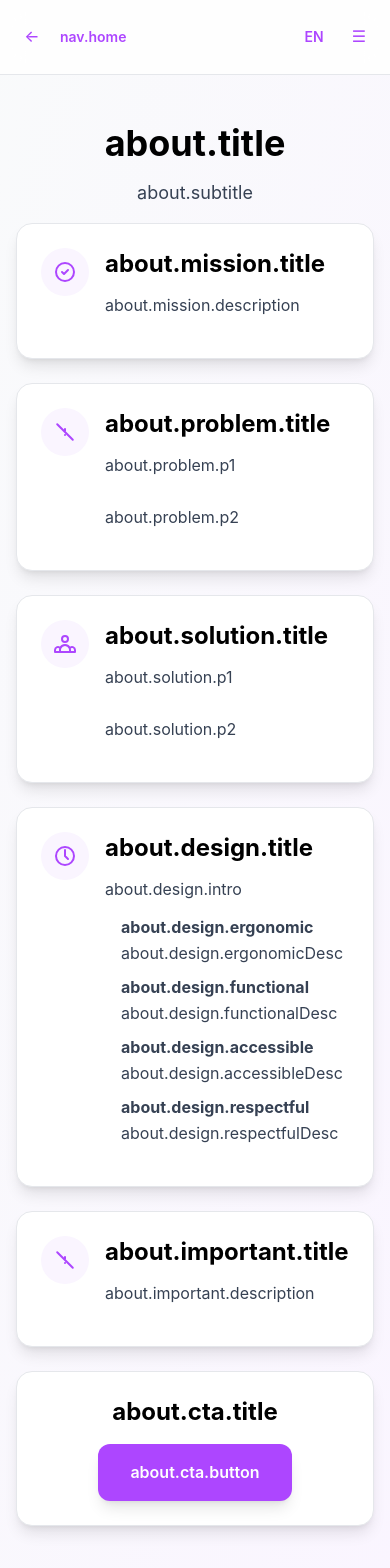
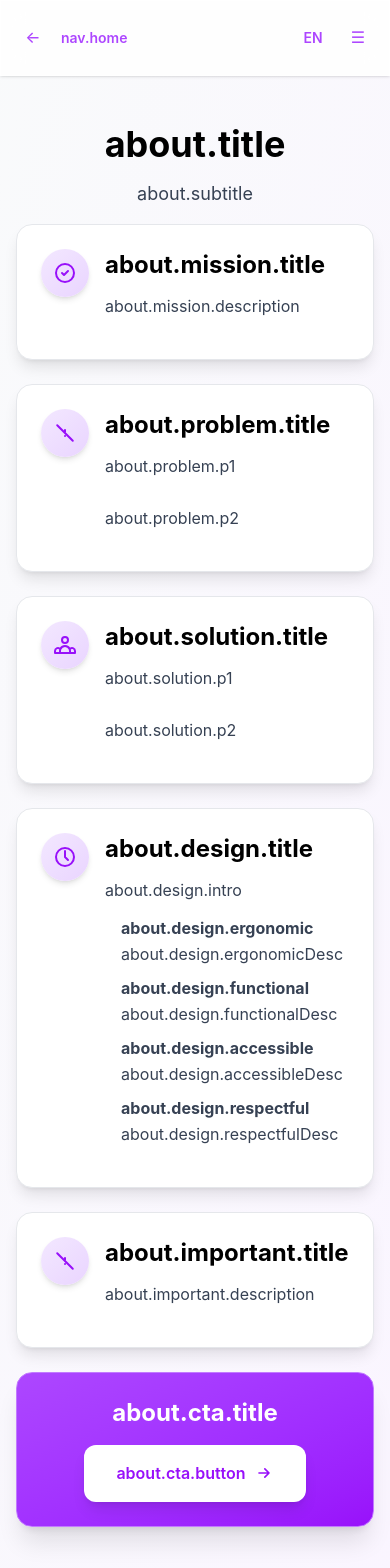
Before and after one commit to luizteco/thesis, a React (Vite) app: page /about in a window 390 px wide. Shown: the top 1568 px of the page. Built offline with nearby package versions, Linux system fonts and the light colour scheme; the HTML template or start-up script is replaced by a standard one.

Commit message:
feat: high-end UI enhancements - animations, glassmorphism, hover effects, gradients

```diff
--- a/src/App.tsx
+++ b/src/App.tsx
@@ -56,7 +56,7 @@ function Navigation() {
   ];
 
   return (
-    <nav className="sticky top-0 bg-white/80 backdrop-blur-md border-b border-gray-200 z-50">
+    <nav className="sticky top-0 glass border-b border-gray-200/50 z-50 shadow-sm">
       <div className="max-w-7xl mx-auto px-4 sm:px-6 lg:px-8 py-4 flex items-center justify-between">
         {/* Back button + Logo/Home link */}
         <div className="flex items-center gap-3">
--- a/src/index.css
+++ b/src/index.css
@@ -12,10 +12,93 @@
   color: #000000;
 }
 
+html {
+  scroll-behavior: smooth;
+}
+
 * {
-  transition: all 0.15s ease-in-out;
+  transition: none;
+}
+
+/* Smooth transitions for specific properties */
+a, button {
+  transition: all 0.2s cubic-bezier(0.4, 0, 0.2, 1);
 }
 
 button:active {
   transform: scale(0.98);
 }
+
+/* Fade in animation */
+@keyframes fadeIn {
+  from {
+    opacity: 0;
+    transform: translateY(20px);
+  }
+  to {
+    opacity: 1;
+    transform: translateY(0);
+  }
+}
+
+.animate-fade-in {
+  animation: fadeIn 0.6s cubic-bezier(0.4, 0, 0.2, 1) forwards;
+}
+
+/* Stagger animation delay for children */
+.stagger-1 { animation-delay: 0.1s; }
+.stagger-2 { animation-delay: 0.2s; }
+.stagger-3 { animation-delay: 0.3s; }
+.stagger-4 { animation-delay: 0.4s; }
+
+/* Glassmorphism effect */
+.glass {
+  background: rgba(255, 255, 255, 0.8);
+  backdrop-filter: blur(12px);
+  -webkit-backdrop-filter: blur(12px);
+  border: 1px solid rgba(255, 255, 255, 0.3);
+}
+
+/* Enhanced shadow on hover */
+.hover-lift {
+  transition: all 0.3s cubic-bezier(0.4, 0, 0.2, 1);
+}
+
+.hover-lift:hover {
+  transform: translateY(-4px);
+  box-shadow: 0 20px 40px rgba(124, 58, 237, 0.15);
+}
+
+/* Button glow effect */
+.btn-glow {
+  position: relative;
+  overflow: hidden;
+}
+
+.btn-glow::before {
+  content: '';
+  position: absolute;
+  top: 50%;
+  left: 50%;
+  width: 0;
+  height: 0;
+  border-radius: 50%;
+  background: rgba(255, 255, 255, 0.3);
+  transform: translate(-50%, -50%);
+  transition: width 0.6s, height 0.6s;
+}
+
+.btn-glow:hover::before {
+  width: 300px;
+  height: 300px;
+}
+
+/* Image loading blur effect */
+.img-blur {
+  filter: blur(8px);
+  transition: filter 0.3s ease-in-out;
+}
+
+.img-loaded {
+  filter: blur(0);
+}
--- a/src/pages/about.tsx
+++ b/src/pages/about.tsx
@@ -7,24 +7,31 @@ export function About() {
   return (
     <div className="min-h-[calc(100vh-64px)] bg-gradient-to-br from-gray-50 to-purple-50 py-12">
       <div className="max-w-4xl mx-auto px-4 sm:px-8 space-y-8">
-        <div className="text-center mb-4">
+        <div className="text-center mb-4 animate-fade-in">
           <h1 className="text-4xl sm:text-5xl font-bold text-black mb-4">{t("about.title")}</h1>
           <p className="text-lg sm:text-xl text-gray-700">{t("about.subtitle")}</p>
         </div>
 
         <div className="space-y-6">
+          <div className="stagger-1 animate-fade-in" style={{ opacity: 0 }}>
             <Section title={t("about.mission.title")} icon="check">
               {t("about.mission.description")}
             </Section>
+          </div>
 
+          <div className="stagger-2 animate-fade-in" style={{ opacity: 0 }}>
             <Section title={t("about.problem.title")} icon="alert">
               <>{t("about.problem.p1")}<br /><br />{t("about.problem.p2")}</>
             </Section>
+          </div>
 
+          <div className="stagger-3 animate-fade-in" style={{ opacity: 0 }}>
             <Section title={t("about.solution.title")} icon="people">
               <>{t("about.solution.p1")}<br /><br />{t("about.solution.p2")}</>
             </Section>
+          </div>
 
+          <div className="stagger-4 animate-fade-in" style={{ opacity: 0 }}>
             <Section title={t("about.design.title")} icon="leaf">
               <div className="space-y-3">
                 <p>{t("about.design.intro")}</p>
@@ -36,18 +43,24 @@ export function About() {
                 </ul>
               </div>
             </Section>
+          </div>
 
+          <div className="stagger-4 animate-fade-in" style={{ opacity: 0, animationDelay: '0.5s' }}>
             <Section title={t("about.important.title")} icon="alert">
               {t("about.important.description")}
             </Section>
+          </div>
 
-          <div className="bg-white rounded-2xl p-6 sm:p-8 shadow-lg border border-gray-200 text-center">
-            <h3 className="text-2xl font-bold text-black mb-4">{t("about.cta.title")}</h3>
+          <div className="bg-gradient-to-br from-purple-500 to-purple-600 rounded-2xl p-6 sm:p-8 shadow-xl border border-purple-400 text-center animate-fade-in stagger-4" style={{ opacity: 0, animationDelay: '0.6s' }}>
+            <h3 className="text-2xl font-bold text-white mb-4">{t("about.cta.title")}</h3>
             <Link
               to="/devices"
-              className="inline-block bg-purple-500 text-white px-8 py-4 rounded-xl hover:bg-purple-700 shadow-lg hover:shadow-xl transition-all font-semibold"
+              className="btn-glow inline-flex items-center gap-2 bg-white text-purple-600 px-8 py-4 rounded-xl hover:bg-gray-50 shadow-lg hover:shadow-xl transition-all font-semibold group"
             >
               {t("about.cta.button")}
+              <svg className="w-5 h-5 group-hover:translate-x-1 transition-transform" fill="none" viewBox="0 0 24 24" stroke="currentColor">
+                <path strokeLinecap="round" strokeLinejoin="round" strokeWidth={2} d="M13 7l5 5m0 0l-5 5m5-5H6" />
+              </svg>
             </Link>
           </div>
         </div>
@@ -78,10 +91,10 @@ function Section({ title, children, icon }: { title: string; children: React.Rea
   };
 
   return (
-    <div className="bg-white rounded-2xl p-6 sm:p-8 shadow-lg border border-gray-200">
+    <div className="bg-white rounded-2xl p-6 sm:p-8 shadow-lg hover:shadow-xl border border-gray-200 hover:border-purple-300 transition-all duration-300 hover-lift">
       <div className="flex items-start gap-4 mb-4">
-        <div className="w-12 h-12 rounded-full bg-purple-50 flex items-center justify-center flex-shrink-0">
-          <svg className="w-6 h-6 text-purple-500" fill="none" viewBox="0 0 24 24" stroke="currentColor">
+        <div className="w-12 h-12 rounded-full bg-gradient-to-br from-purple-100 to-purple-200 flex items-center justify-center flex-shrink-0 shadow-md">
+          <svg className="w-6 h-6 text-purple-600" fill="none" viewBox="0 0 24 24" stroke="currentColor">
             {icons[icon]}
           </svg>
         </div>
--- a/src/pages/resources.tsx
+++ b/src/pages/resources.tsx
@@ -46,20 +46,25 @@ export function Resources() {
 
         {/* Resource Cards Grid */}
         <div className="grid grid-cols-1 md:grid-cols-2 gap-6 sm:gap-8">
-          {resourceCards.map((card) => (
+          {resourceCards.map((card, index) => (
             <Link
               key={card.path}
               to={card.path}
-              className="group bg-white rounded-2xl shadow-lg border border-gray-200 overflow-hidden hover:shadow-xl hover:border-purple-300 transition-all"
+              className="group bg-white rounded-2xl shadow-lg border border-gray-200 overflow-hidden hover:shadow-2xl hover:border-purple-400 transition-all duration-300 hover-lift animate-fade-in"
+              style={{ animationDelay: `${index * 0.1}s`, opacity: 0 }}
             >
-              <div className="p-6 sm:p-8 h-full flex flex-col">
-                <div className="text-5xl mb-4">{card.icon}</div>
-                <h2 className="text-2xl font-bold text-black mb-3 group-hover:text-purple-700 transition-colors">
+              <div className="p-6 sm:p-8 h-full flex flex-col relative">
+                <div className="absolute inset-0 bg-gradient-to-br from-purple-500/0 to-purple-500/0 group-hover:from-purple-500/5 group-hover:to-purple-500/10 transition-all duration-300"></div>
+                <div className="text-5xl mb-4 transform group-hover:scale-110 transition-transform duration-300 relative z-10">{card.icon}</div>
+                <h2 className="text-2xl font-bold text-black mb-3 group-hover:text-purple-700 transition-colors relative z-10">
                   {card.title}
                 </h2>
-                <p className="text-gray-700 flex-1">{card.description}</p>
-                <div className="mt-6 inline-flex items-center text-purple-600 font-semibold group-hover:text-purple-700">
-                  Learn more →
+                <p className="text-gray-700 flex-1 leading-relaxed relative z-10">{card.description}</p>
+                <div className="mt-6 inline-flex items-center gap-1 text-purple-600 font-semibold group-hover:text-purple-700 relative z-10">
+                  Learn more
+                  <svg className="w-5 h-5 group-hover:translate-x-1 transition-transform" fill="none" viewBox="0 0 24 24" stroke="currentColor">
+                    <path strokeLinecap="round" strokeLinejoin="round" strokeWidth={2} d="M9 5l7 7-7 7" />
+                  </svg>
                 </div>
               </div>
             </Link>
--- a/src/pages/welcome.tsx
+++ b/src/pages/welcome.tsx
@@ -5,31 +5,39 @@ export function Welcome() {
   const { t } = useTranslation();
 
   return (
-    <div className="relative min-h-[calc(100vh-64px)] bg-linear-to-br from-gray-50 to-purple-50 overflow-hidden">
+    <div className="relative min-h-[calc(100vh-64px)] bg-gradient-to-br from-gray-50 via-purple-50 to-gray-50 overflow-hidden">
       <div
-        className="absolute inset-0"
+        className="absolute inset-0 transition-opacity duration-700"
         style={{
           backgroundImage: "url('/preview-images/hero-placeholder.png')",
           backgroundSize: "cover",
           backgroundPosition: "center",
         }}
       />
-      <div className="absolute inset-0 bg-black/35" />
-      <div className="relative max-w-7xl mx-auto px-8 py-14 min-h-[90vh] flex flex-col justify-between items-center">
-        <div className="text-center space-y-4 text-white drop-shadow-md pt-1">
-          <h1 className="text-6xl font-bold tracking-tight">
+      <div className="absolute inset-0 bg-gradient-to-b from-black/40 via-black/35 to-black/50" />
+
+      {/* Animated gradient orbs */}
+      <div className="absolute top-1/4 left-1/4 w-96 h-96 bg-purple-500/20 rounded-full blur-3xl animate-pulse"></div>
+      <div className="absolute bottom-1/4 right-1/4 w-96 h-96 bg-blue-500/20 rounded-full blur-3xl animate-pulse" style={{ animationDelay: '1s' }}></div>
+
+      <div className="relative max-w-7xl mx-auto px-4 sm:px-8 py-14 min-h-[90vh] flex flex-col justify-between items-center">
+        <div className="text-center space-y-6 text-white drop-shadow-2xl pt-8 animate-fade-in">
+          <h1 className="text-5xl sm:text-6xl lg:text-7xl font-bold tracking-tight leading-tight">
             {t("welcome.title")}
           </h1>
-          <p className="text-xl max-w-2xl mx-auto">
+          <p className="text-lg sm:text-xl lg:text-2xl max-w-3xl mx-auto font-light leading-relaxed stagger-1 animate-fade-in" style={{ opacity: 0 }}>
             {t("welcome.subtitle")}
           </p>
         </div>
-        <div className="pb-16">
+        <div className="pb-16 stagger-2 animate-fade-in" style={{ opacity: 0 }}>
           <Link
             to="/devices"
-            className="inline-flex items-center px-8 py-4 bg-purple-500 text-white font-semibold rounded-xl hover:bg-purple-700 shadow-lg hover:shadow-xl transition-all"
+            className="btn-glow group inline-flex items-center gap-2 px-8 py-4 bg-gradient-to-r from-purple-600 to-purple-500 text-white font-semibold rounded-xl hover:from-purple-700 hover:to-purple-600 shadow-xl hover:shadow-2xl transition-all duration-300 transform hover:scale-105"
           >
             {t("welcome.exploreProducts")}
+            <svg className="w-5 h-5 group-hover:translate-x-1 transition-transform" fill="none" viewBox="0 0 24 24" stroke="currentColor">
+              <path strokeLinecap="round" strokeLinejoin="round" strokeWidth={2} d="M13 7l5 5m0 0l-5 5m5-5H6" />
+            </svg>
           </Link>
         </div>
       </div>
```
Also changed, not shown: src/pages/devices.tsx (+22 -10 lines). Lines whose indentation alone changed are shown as unchanged.
